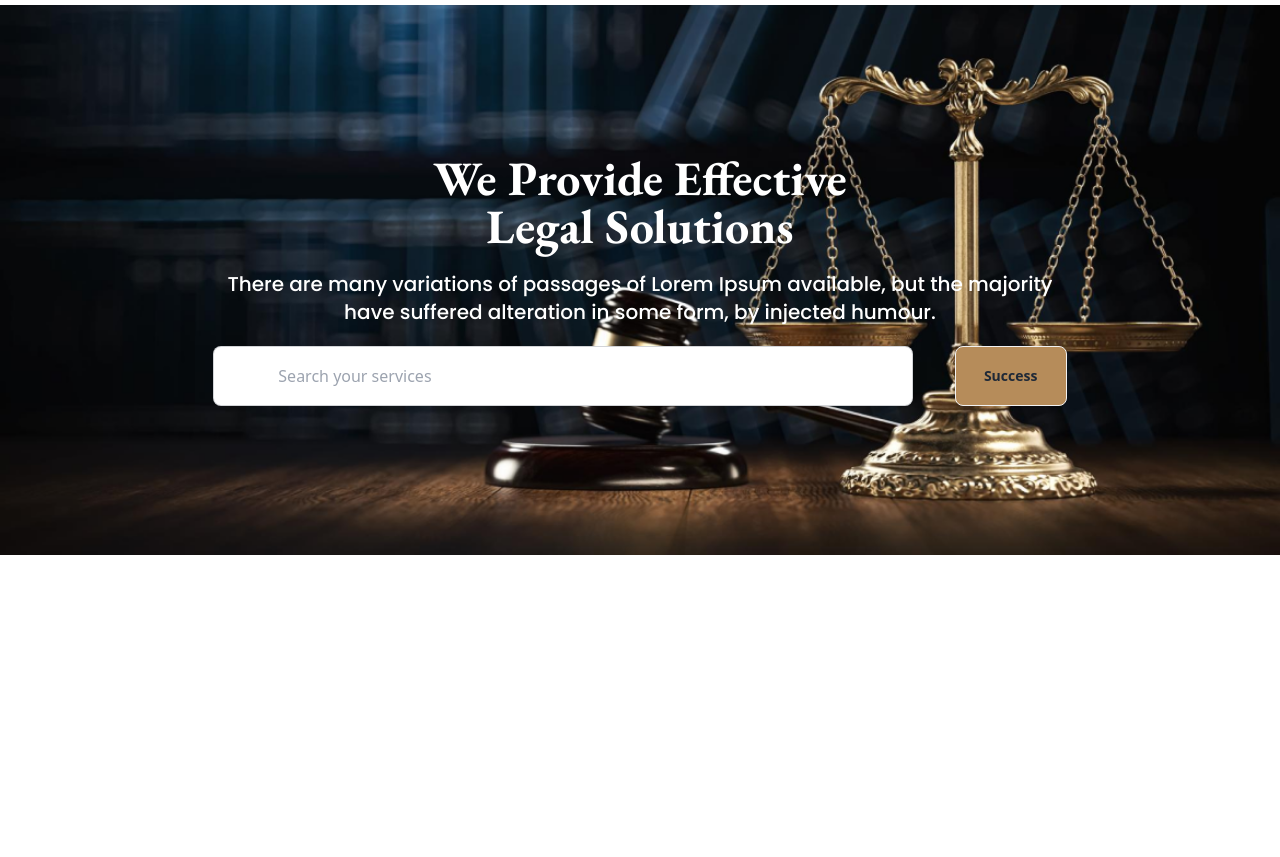
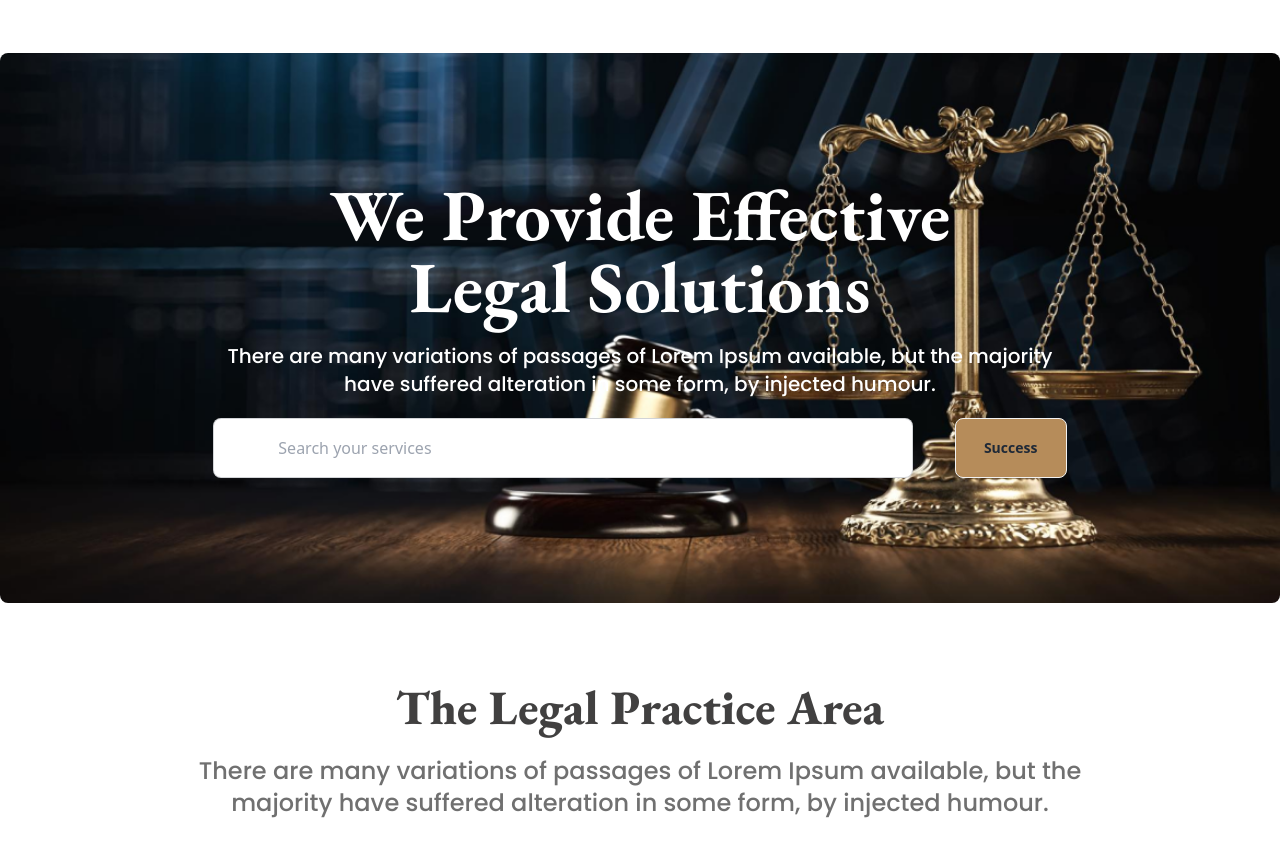
Before and after one commit to abufattahmdshakib/Legal-Solutions, a plain HTML site: page index.html in a window 1280 px wide. Shown: the part 71-928 px from the top of the page. Before the commit the page ends 800 px from the top, so only its background shows below. Drawn offline with nearby package versions, Linux system fonts and the light colour scheme.

Commit message:
The Legal Practice Area complet

```diff
--- a/index.html
+++ b/index.html
@@ -32,7 +32,7 @@
 
         .poppins-thin {
             font-family: "Poppins", serif;
-            font-weight: 100;
+            font-weight: 500;
         }
     </style>
     <!-- customizing your config -->
@@ -51,8 +51,8 @@
 </head>
 
 <body>
-    <header class="container mx-auto">
-        <nav>
+    <header>
+        <nav class="container mx-auto">
             <div class="navbar bg-base-100">
                 <div class="navbar-start">
                     <div class="dropdown">
@@ -154,15 +154,12 @@
                 </div>
             </div>
         </nav>
-        <div>
-            <div class="hero bg-cover h-[250px] md:h-[410px] lg:h-[550px]"
-                style="  background-image: url(../images/banner.png);">
-                <!-- <div class="hero-overlay bg-opacity-60"></div> -->
-                <!-- hero-content  text-neutral-content -->
-                <div class=" mx-auto text-center">
+        <div class="container mx-auto mt-12 hero bg-cover rounded-lg h-[250px] md:h-[410px] lg:h-[550px] object-cover"
+            style=" background-image: url('../images/banner.png');">
+            <div class="  mx-auto text-center">
                 <div class="w-72 text-center mx-auto lg:w-2/3 ">
                     <h1
-                            class="mb-5 text-center  text-2xl md:text-4xl md:mx-auto md:w-96 lg:w-2/4 lg:text-5xl eb-garamond text-[#FFFFFF] font-bold">
+                        class="mb-5 text-center  text-2xl md:text-4xl md:mx-auto md:w-96 lg:w-5/6 lg:text-7xl eb-garamond text-[#FFFFFF] font-bold">
                         We Provide Effective Legal Solutions</h1>
                     <p
                         class="mb-5 text-center text-[10px] md:text-xs lg:text-xl poppins-thin font-medium text-[#FFFFFF]">
@@ -183,10 +180,14 @@
 
             </div>
         </div>
-        </div>
     </header>
     <main>
-
+<section class="container mx-auto">
+    <div class="text-center mx-auto my-12 lg:my-20">
+        <h2 class=" eb-garamond text-[#414040] md:mb-6  text-2xl md:text-4xl lg:text-5xl ">The Legal Practice Area</h2>
+        <p class=" text-center mx-auto poppins-thin text-[#707070] text-xs md:text-xl lg:text-2xl lg:w-3/4 w-auto my-2">There are many variations of passages of Lorem Ipsum available, but the majority have suffered alteration in some form, by injected humour.</p>
+    </div>
+</section>
 
     </main>
     <footer>
```
Lines whose indentation alone changed are shown as unchanged.
